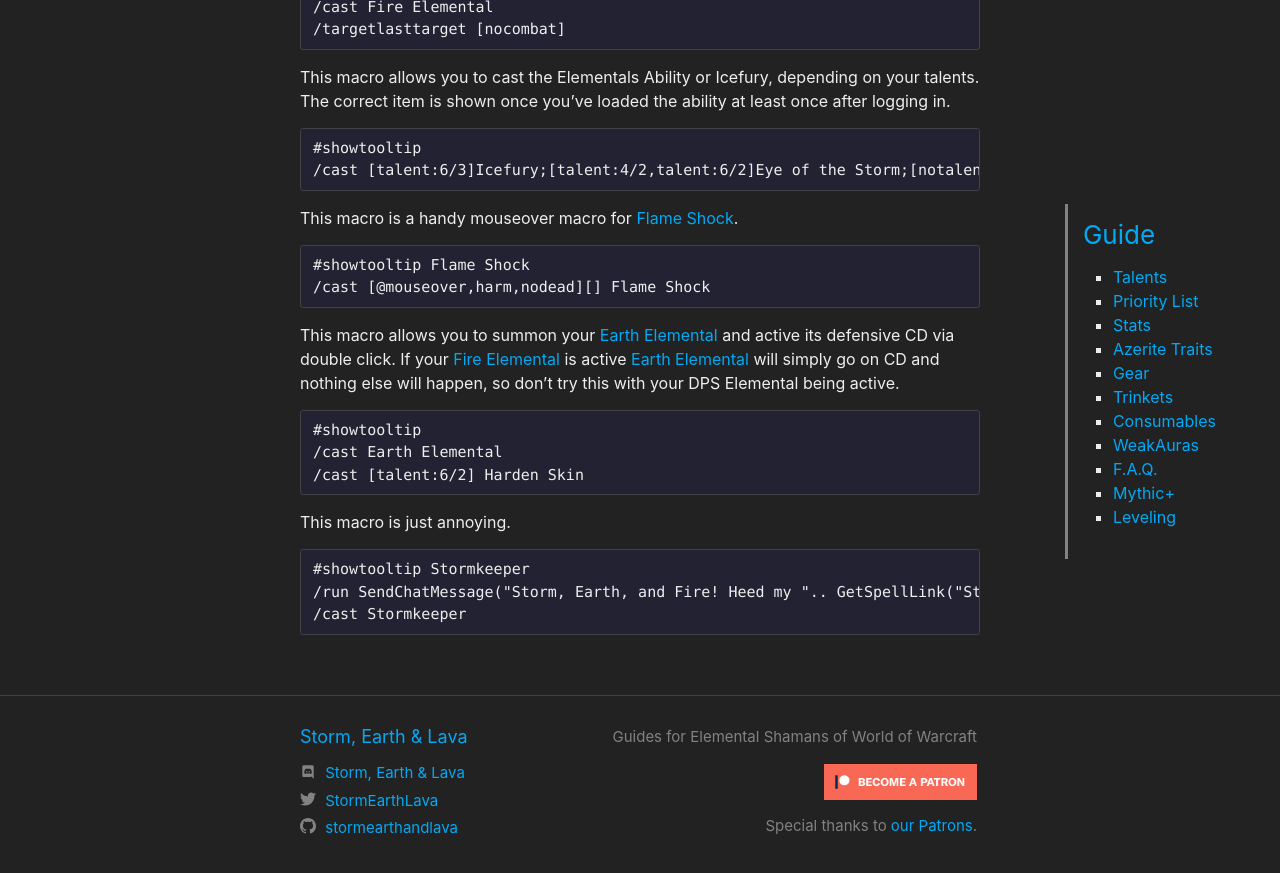
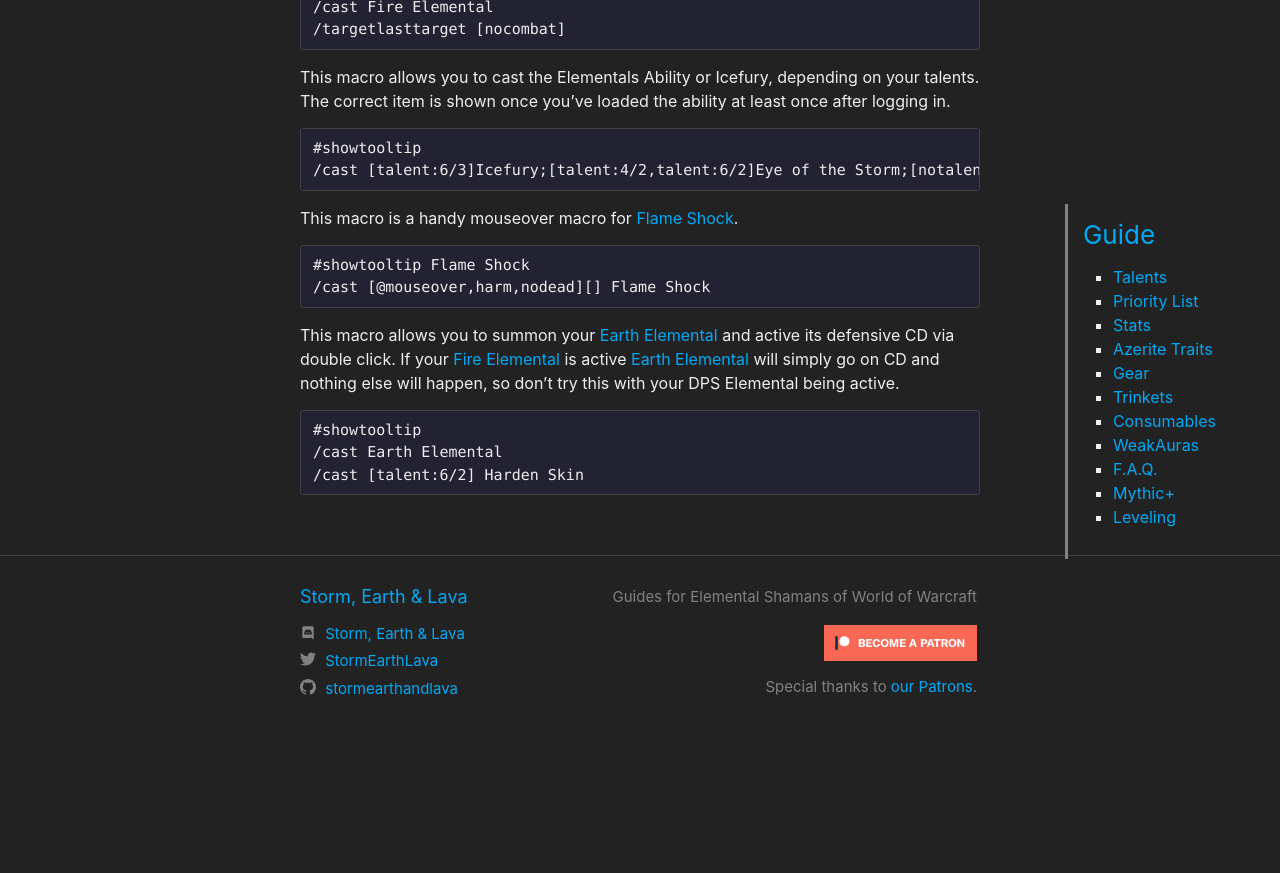
Before and after one commit to stormearthandlava/stormearthandlava.github.io, a Jekyll site: the page built from guide/general/faq.md, in a window 1280 px wide and 900 px high, scrolled down 2159 px. Shown: the top 873 px of the window. Built offline with Jekyll 4.4.1, drawn with Linux system fonts in a browser that asks for light colours; a script that is not in the unit is left out; after the commit the page ends 2919 px from its top, so only the background shows below that.

Commit message:
delete annoying macro

````diff
--- a/guide/general/faq.md
+++ b/guide/general/faq.md
@@ -85,10 +85,3 @@
 /cast Earth Elemental
 /cast [talent:6/2] Harden Skin
 ```
-
-This macro is just annoying.
-```
-#showtooltip Stormkeeper
-/run SendChatMessage("Storm, Earth, and Fire! Heed my ".. GetSpellLink("Stormkeeper").. "!", "yell")
-/cast Stormkeeper
-```
````
